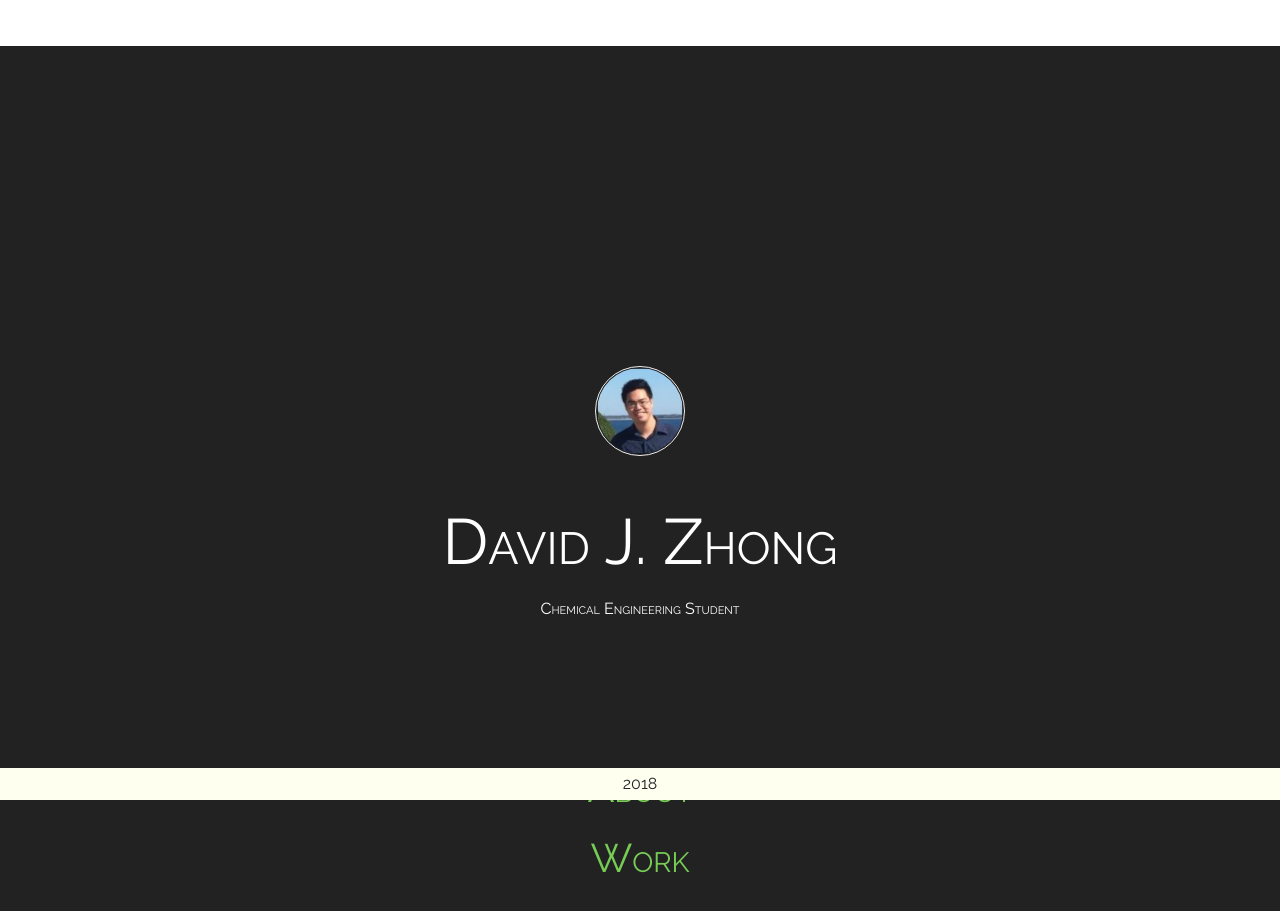
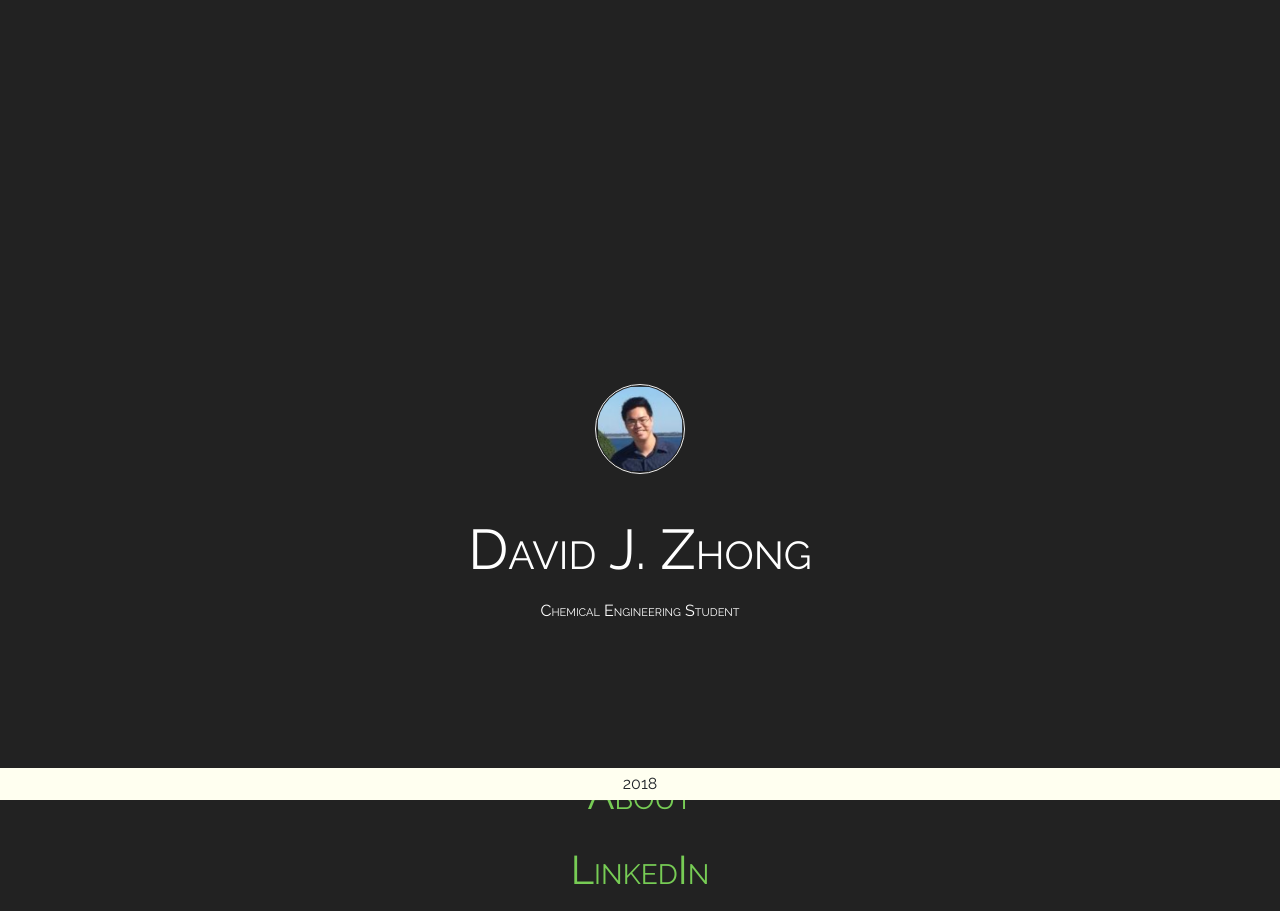
Before and after one commit to andyjzhong/davidwebsite, a React (Create React App) app: page / in a window 1280 px wide. Shown: the top 911 px of the page. Built offline with nearby package versions, Linux system fonts and the light colour scheme.

Commit message:
Styling and profiling

```diff
--- a/public/index.html
+++ b/public/index.html
@@ -8,8 +8,8 @@
       manifest.json provides metadata used when your web app is added to the
       homescreen on Android. See https://developers.google.com/web/fundamentals/engage-and-retain/web-app-manifest/
     -->
-    <link rel="manifest" href="%PUBLIC_URL%/manifest.json">
     <link href="https://fonts.googleapis.com/css?family=Raleway" rel="stylesheet">
+    <script defer src="https://use.fontawesome.com/releases/v5.0.6/js/all.js"></script>
     <!--
       Notice the use of %PUBLIC_URL% in the tags above.
       It will be replaced with the URL of the `public` folder during the build.
--- a/src/App.js
+++ b/src/App.js
@@ -4,7 +4,6 @@ import logo from './logo.svg';
 import initials from './initials.png';
 import photo from './photo.png';
 import './App.css';
-import MuiThemeProvider from '../node_modules/material-ui/styles/MuiThemeProvider';
 import Button from './components/button';
 import Navbar from './components/navbar';
 
@@ -13,22 +12,22 @@ class App extends Component {
     return (
       <div>
         <head>
+
+        <script defer src="https://use.fontawesome.com/releases/v5.0.6/js/all.js"></script>
         </head>
         <body>
-          <Navbar />
           <div class="namePlate">
             <img src={photo} class="photo" alt="photo" />
             <h1 class="text-center">David J. Zhong</h1>
             <p class="text-center">Chemical Engineering Student</p>
           </div>
 
-
-
           <ul class="text-center container">
             <li><a href="">About</a></li>
-            <li><a href="">Work</a></li>
+            <li><a href="https://www.linkedin.com/in/david-zhong">LinkedIn</a></li>
             <li><a href="mailto:d.j.zhongbls@gmail.com">Contact</a></li>
           </ul>
+
           <footer>2018</footer>
         </body>
       </div>
--- a/src/components/button.js
+++ b/src/components/button.js
@@ -3,8 +3,8 @@ import React, { Component } from 'react';
 class Button extends Component {
   render() {
     return (
-      <div>
-        <button type="button" className="btn btn-primary">Button</button>
+      <div style="font-size:3em; color:Tomato">
+        <i class="fas fa-camera-retro"></i>
       </div>
     );
   }
--- a/src/index.css
+++ b/src/index.css
@@ -8,7 +8,7 @@ body {
 
 h1 {
   padding-top: 0.75em;
-  font-size: 4em;
+  font-size: 3.5em;
   color: #fff;
 }
 
@@ -19,15 +19,16 @@ p {
 }
 
 .namePlate {
-  padding: 25% 0% 8% 0%;
+  padding: 30% 0% 8% 0%;
 }
 
 ul {
   margin-bottom: 0;
+  padding-bottom: 4em;
 }
 li {
   font-size: 2.5em;
-  padding-top: 10px;
+  padding-top: 15px;
   list-style: none;
 }
 
```
Also changed, not shown: 1 other file (tests, documents, lock files or other folders).
